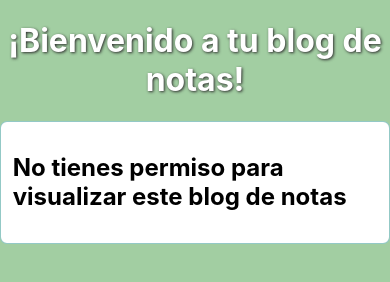
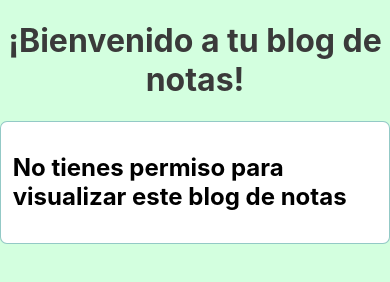
Before and after one commit to Juan-Pablo-EAN/bolg-de-notas, a plain HTML site: page blog.html in a window 390 px wide. Drawn offline with Linux system fonts and the light colour scheme.

```diff
--- a/blog.css
+++ b/blog.css
@@ -2,14 +2,13 @@ body {
     font-family: -apple-system, BlinkMacSystemFont, 'Segoe UI', Roboto, Oxygen, Ubuntu, Cantarell, 'Open Sans', 'Helvetica Neue', sans-serif;
     margin: 0;
     padding: 0;
-    background-color: rgb(162, 206, 162);
+    background-color: rgb(211, 255, 223);
 }
 
 header {
     width: 100%;
     text-align: center;
-    color: rgb(255, 255, 255);
-    text-shadow: 1px 1px 3px rgb(46, 46, 46);
+    color: rgb(58, 58, 58);
 }
 
 section {
@@ -61,6 +60,7 @@ section {
     margin-bottom: 50px;
     display: grid;
     grid-template-columns: repeat(auto-fit, minmax(200px, 1fr));
+    grid-gap: 7px;
 }
 
 .divBoton button {
@@ -71,7 +71,6 @@ section {
     font-size: large;
     cursor: pointer;
     padding: 10px;
-    margin-left: 10px;
     outline: none;
 }
 
```
